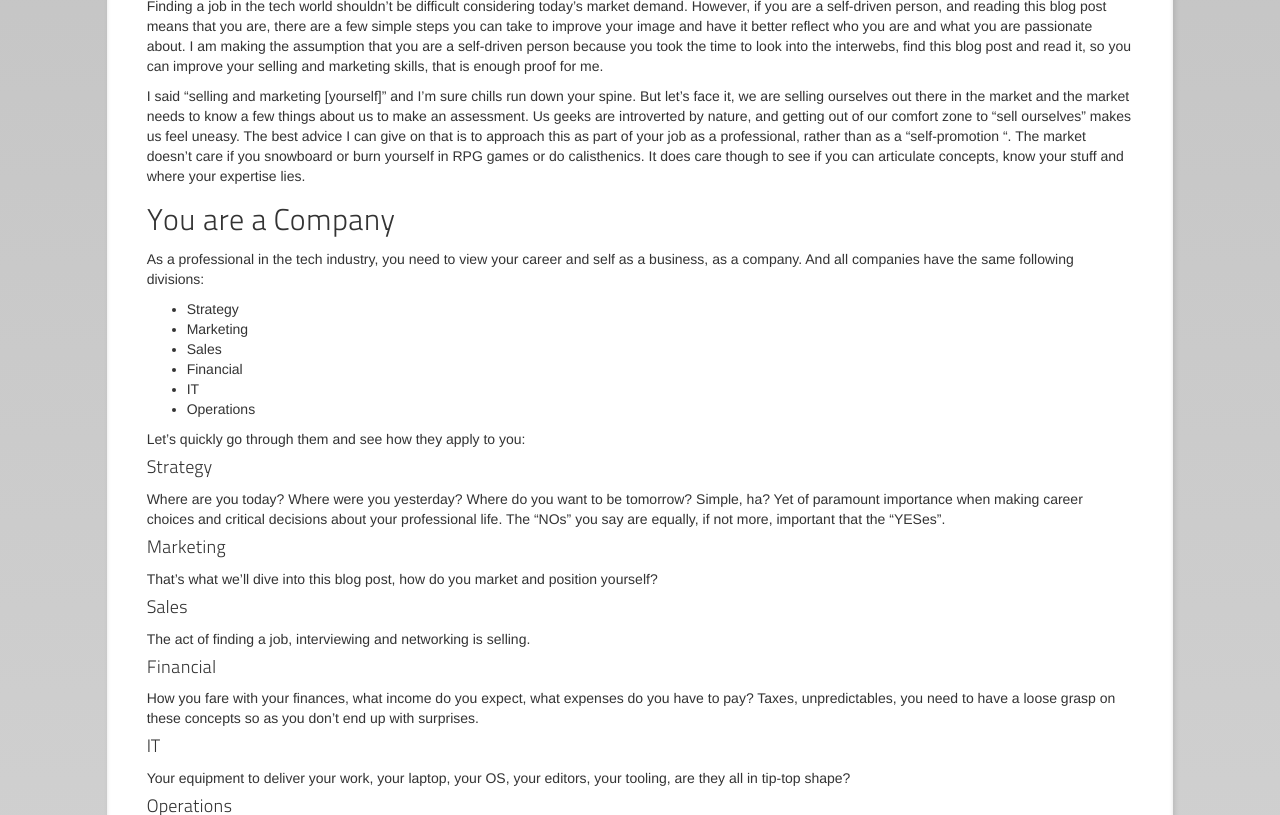
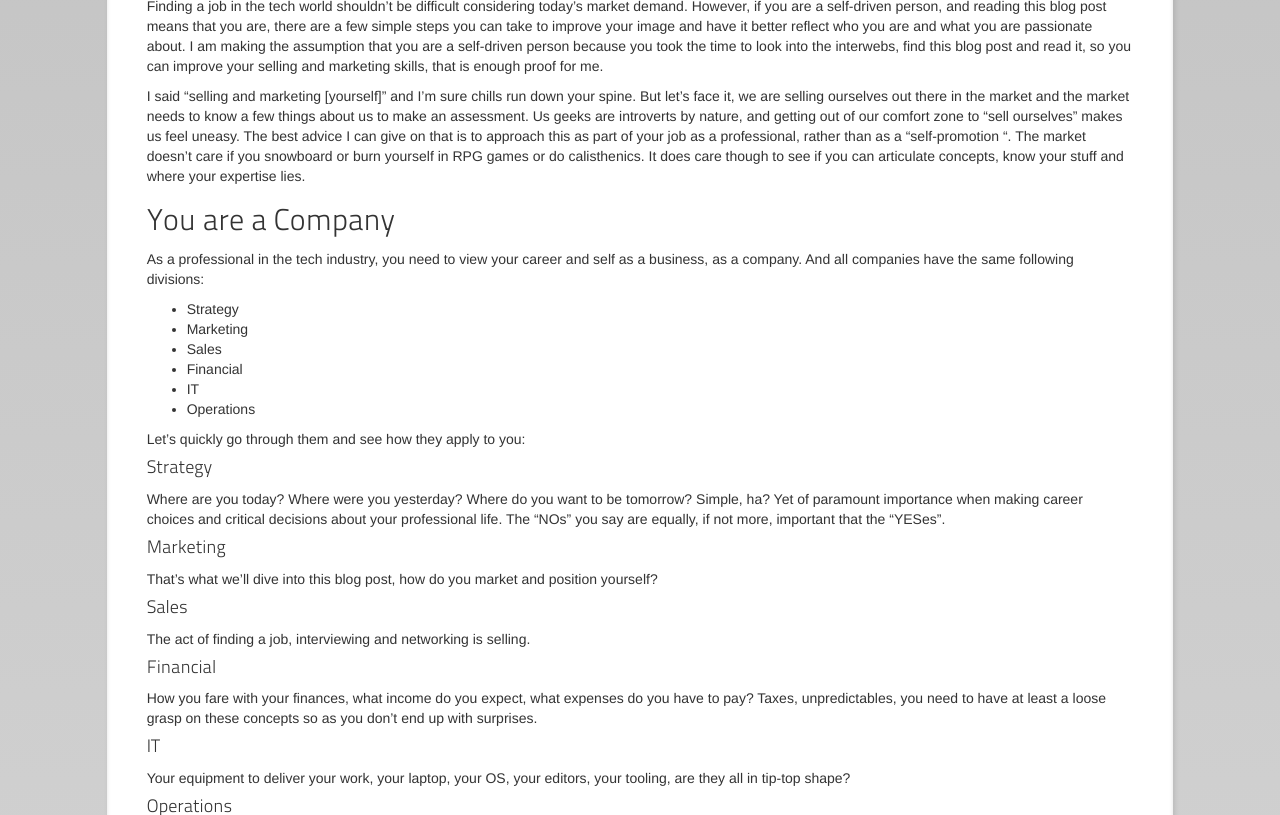
Before and after one commit to thanpolas/thanpolas.github.com, a Jekyll site: the page built from _posts/hiring/2018-01-11-how-to-jumpstart-your-web-development-career.md, in a window 1280 px wide and 1400 px high. Shown: the part 332-1147 px from the top of the window. Built offline with Jekyll 4.4.1, drawn with Linux system fonts in a browser that asks for light colours; nearby versions of some CDN libraries; comment, search, counter and statistics services are not loaded.

Commit message:
more corrections on webdev post

```diff
--- a/_posts/hiring/2018-01-11-how-to-jumpstart-your-web-development-career.md
+++ b/_posts/hiring/2018-01-11-how-to-jumpstart-your-web-development-career.md
@@ -10,7 +10,7 @@
 
 Finding a job in the tech world shouldn't be difficult considering today's market demand. However, if you are a self-driven person, and reading this blog post means that you are, there are a few simple steps you can take to improve your image and have it better reflect who you are and what you are passionate about. I am making the assumption that you are a self-driven person because you took the time to look into the interwebs, find this blog post and read it, so you can improve your selling and marketing skills, that is enough proof for me.
 
-I said "selling and marketing [yourself]" and I'm sure chills run down your spine. But let's face it, we are selling ourselves out there in the market and the market needs to know a few things about us to make an assessment. Us geeks are introverted by nature, and getting out of our comfort zone to "sell ourselves" makes us feel uneasy. The best advice I can give on that is to approach this as part of your job as a professional, rather than as a "self-promotion ". The market doesn't care if you snowboard or burn yourself in RPG games or do calisthenics. It does care though to see if you can articulate concepts, know your stuff and where your expertise lies.
+I said "selling and marketing [yourself]" and I'm sure chills run down your spine. But let's face it, we are selling ourselves out there in the market and the market needs to know a few things about us to make an assessment. Us geeks are introverts by nature, and getting out of our comfort zone to "sell ourselves" makes us feel uneasy. The best advice I can give on that is to approach this as part of your job as a professional, rather than as a "self-promotion ". The market doesn't care if you snowboard or burn yourself in RPG games or do calisthenics. It does care though to see if you can articulate concepts, know your stuff and where your expertise lies.
 
 ## You are a Company
 
@@ -39,7 +39,7 @@
 
 #### Financial
 
-How you fare with your finances, what income do you expect, what expenses do you have to pay? Taxes, unpredictables, you need to have a loose grasp on these concepts so as you don't end up with surprises.
+How you fare with your finances, what income do you expect, what expenses do you have to pay? Taxes, unpredictables, you need to have at least a loose grasp on these concepts so as you don't end up with surprises.
 
 #### IT
 
```
